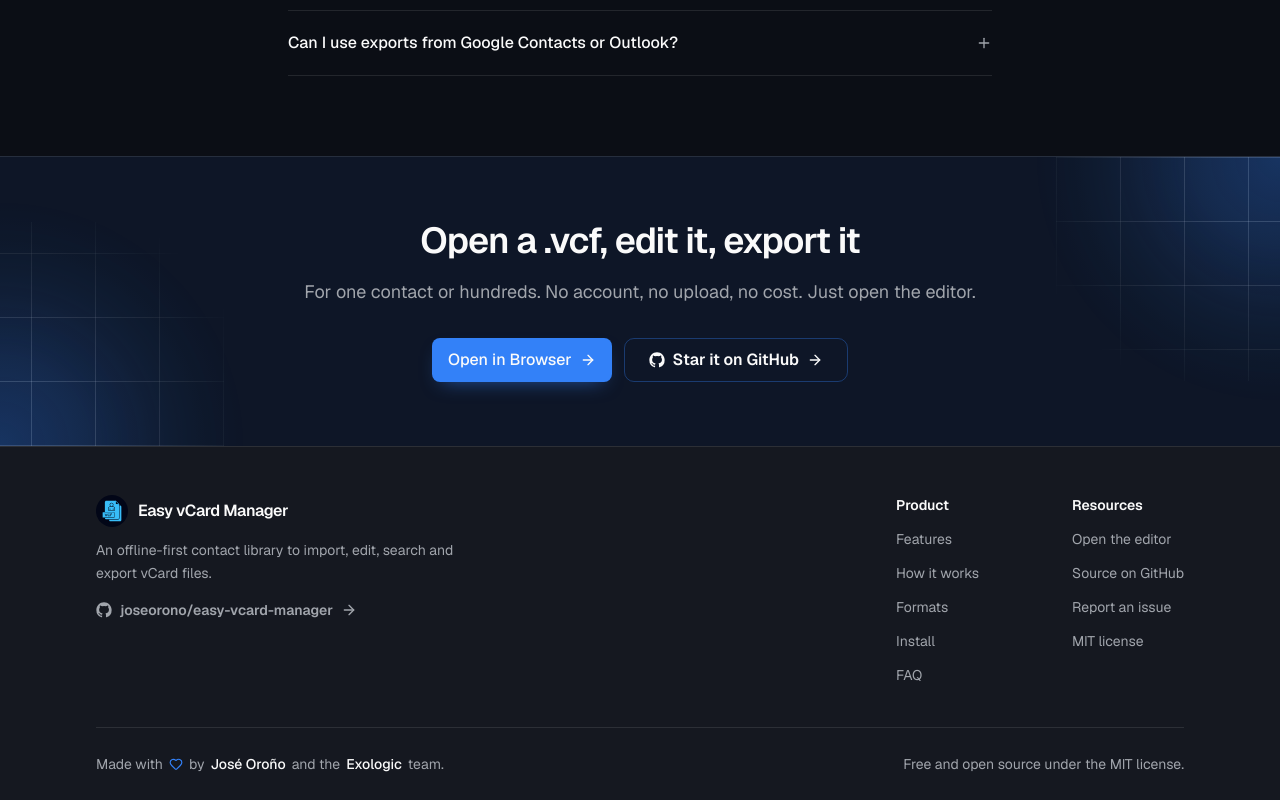
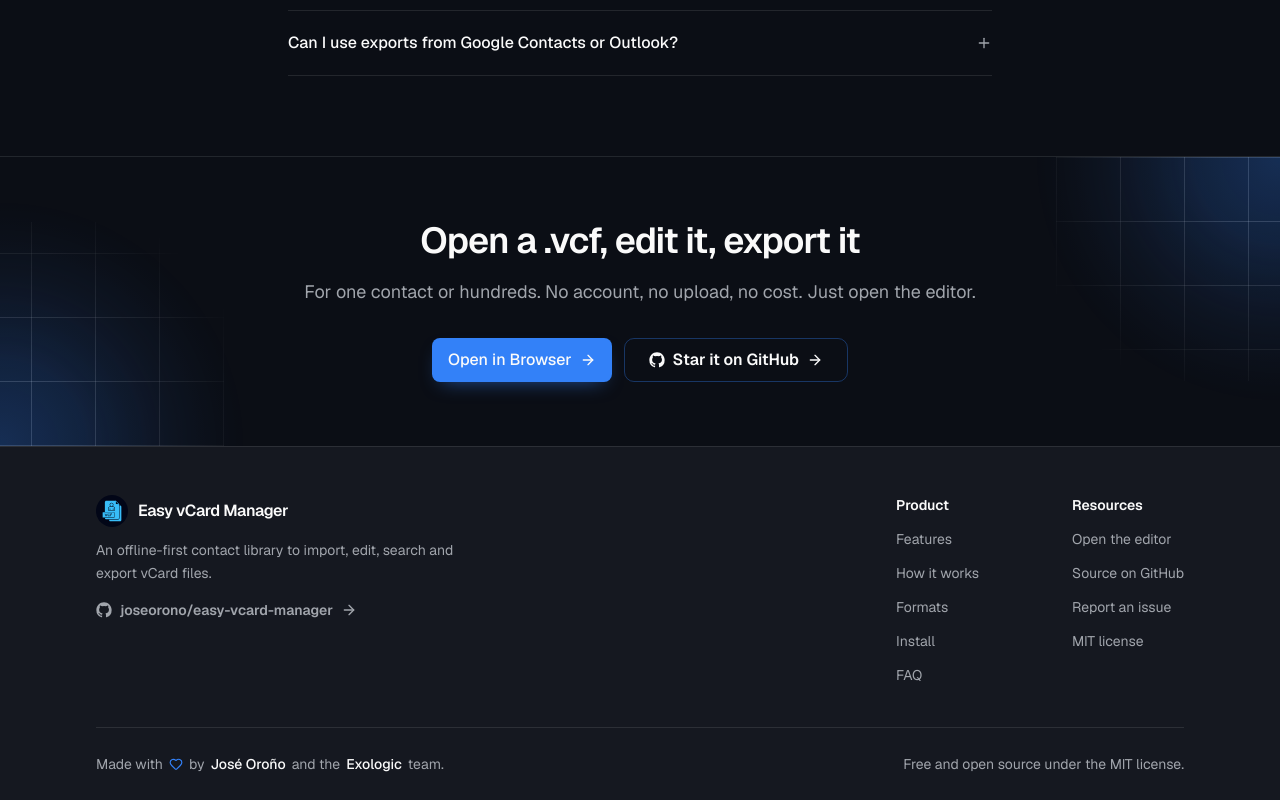
Before and after one commit to joseorono/easy-vcard-manager-site, a Next.js app: page / in a window 1280 px wide. Shown: the part 6514-7314 px from the top of the page. Built offline with nearby package versions, Linux system fonts and the light colour scheme; no server answers.

Commit message:
Update color in cta

```diff
--- a/src/components/sections/cta-section.tsx
+++ b/src/components/sections/cta-section.tsx
@@ -9,7 +9,7 @@
   return (
     <section
       id="get-started"
-      className="relative isolate overflow-hidden border-t border-border bg-primary/8 text-foreground"
+      className="relative isolate overflow-hidden border-t border-border dark:bg-zinc-750 text-foreground"
     >
       <div
         aria-hidden="true"
```
